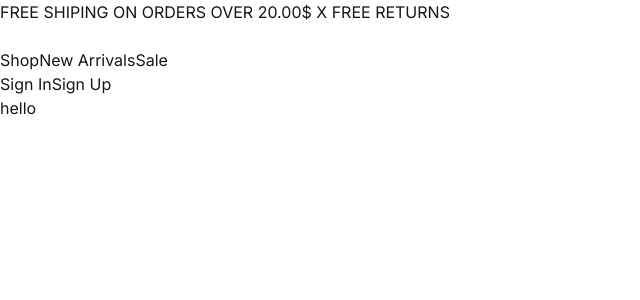
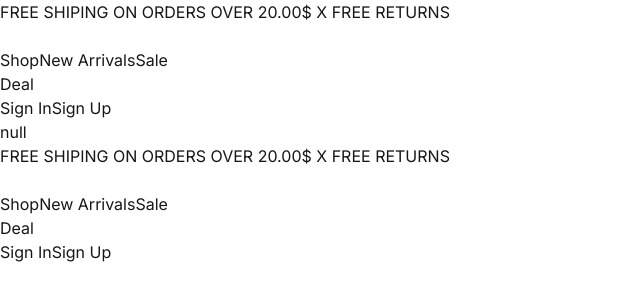
Before and after one commit to nikakaladze/TBC-Final-Project, a Next.js app in the folder my-app/: page / in a window 1280 px wide. Shown: the top 300 px of the page, without its empty margins (0-640 px from the left). Built offline with nearby package versions, Linux system fonts and the light colour scheme; no server answers.

Commit message:
chore:add Sign in page

```diff
--- a/my-app/src/actions/auth.ts
+++ b/my-app/src/actions/auth.ts
@@ -64,8 +64,13 @@ export async function validateSessionToken(
         expiresAt: session.expiresAt,
       },
     });
+
   }
-  return { session, user };
+  const safeUser = {
+    ...user,
+    passwordHash:undefined
+  }
+  return { session, user:safeUser };
 }
 
 export async function invalidateSession(sessionId: string): Promise<void> {
@@ -73,7 +78,7 @@ export async function invalidateSession(sessionId: string): Promise<void> {
 }
 
 export type SessionValidationResult =
-  | { session: Session; user: User }
+  | { session: Session; user: Omit<User,"passwordHash">}
   | { session: null; user: null };
 
 // ...
--- a/my-app/src/app/layout.tsx
+++ b/my-app/src/app/layout.tsx
@@ -1,6 +1,8 @@
 import type { Metadata } from "next";
 import "./globals.css";
 import { Inter } from "next/font/google";
+import { getCurrentSession } from "@/actions/auth";
+import Header from "@/components/layout/Header";
 
 const inter = Inter({ subsets: ["latin"] });
 export const metadata: Metadata = {
@@ -8,14 +10,21 @@ export const metadata: Metadata = {
   description: "Generated by create next app",
 };
 
-export default function RootLayout({
+const RootLayout = async({
   children,
-}: Readonly<{
-  children: React.ReactNode;
-}>) {
-  return (
+}:Readonly<{
+  children:React.ReactNode}>
+) => {
+  const {user } = await getCurrentSession();
+  return(
     <html lang="en">
-      <body className={`${inter.className} antialiased`}>{children}</body>
+      <body className={`${inter.className} antialiased bg-white min-h-[-125vh]`}>
+        <Header user={user}/>
+        {children}
+
+      </body>
     </html>
-  );
+  )
 }
+
+export default RootLayout;
--- a/my-app/src/app/page.tsx
+++ b/my-app/src/app/page.tsx
@@ -1,14 +1,20 @@
+import { getCurrentSession } from "@/actions/auth";
 import Header from "@/components/layout/Header";
 import Image from "next/image";
 
 
+const Home = async () => {
+    const {user} = await getCurrentSession();
 
-export default function Home() {
+    return(
+        <>
+        <div>
 
- return(
-  <>
-  <Header />
-  <h1>hello </h1>
-  </>
- )
+            {JSON.stringify(user)}
+        </div>
+        <Header user={user}/>
+        </>
+    )
 }
+
+export default Home;
--- a/my-app/src/components/layout/Header.tsx
+++ b/my-app/src/components/layout/Header.tsx
@@ -1,6 +1,14 @@
 "use client";
+import { logoutUser } from "@/actions/auth";
+import { User } from "@prisma/client";
 import Link from "next/link";
+import { useRouter } from "next/navigation";
+import router from "next/router";
 import React, { useEffect, useState } from "react";
+
+type HeaderProps = {
+  user: Omit<User, "passwordHash"> | null;
+};
 
 const AnnouncementBar: any = () => {
   return (
@@ -14,7 +22,9 @@ const AnnouncementBar: any = () => {
   );
 };
 
-const Header = () => {
+const Header = ({ user }: HeaderProps) => {
+  const router = useRouter();
+
   const [isOpen, setIsOpen] = useState<boolean>(false);
   const [prevScrollY, setPrevScrollY] = useState<number>(0);
 
@@ -75,27 +85,14 @@ const Header = () => {
               </nav>
             </div>
 
-            <Link href={"#"}></Link>
+            <Link href={"#"} className="absolute left 1/2 -translate-x-1/2">
+              <span className="text-xl sm:2-xl font-bold tracking-tight">
+                Deal
+              </span>
+            </Link>
 
             <div className="flex flex-1 justify-end items-center    gap-2 sm:gap-4">
-              <button className="text-gray-700 hover:text-gray-700 hidden sm:block">
-                <svg
-                  xmlns="http://www.w3.org/2000/svg"
-                  className="h-5 w-5 sm:h-6 sm:w-6"
-                  fill="none"
-                  viewBox="0 0 24 24"
-                  stroke="currentColor"
-                >
-                  <path
-                    strokeLinecap="round"
-                    strokeLinejoin="round"
-                    strokeWidth={2}
-                    d="M4 6h16M4 12h16M4 18h16"
-                  />
-                </svg>
-              </button>
-              <Link href={"/auth/sign-in"}>Sign In</Link>
-              <Link href={"/auth/sign-up"}>Sign Up</Link>
+              <button className="text-gray-700 hover:text-gray-700 hidden sm:block"></button>
               <button className="text-gray-700 hover:text-gray-900 relative">
                 <svg
                   xmlns="http://www.w3.org/2000/svg"
@@ -111,8 +108,42 @@ const Header = () => {
                     d="M4 6h16M4 12h16M4 18h16"
                   />
                 </svg>
-                <span className='absolute -top-1 -right-1 bg-black text-white text-[10px] sm:text-xs w-3.5 h-3.5 sm:w-4 sm:h-4 rounded-full flex items-center justify-center'></span>
+                <span className="absolute -top-1 -right-1 bg-black text-white text-[10px] sm:text-xs w-3.5 h-3.5 sm:w-4 sm:h-4 rounded-full flex items-center justify-center"></span>
               </button>
+
+              {user ? (
+                <div className="flex items-center gap-2 sm:gap-4">
+                  <span className="text-sm text-gray-700 hidden md:block">
+                    {user.email}
+                  </span>
+                  <Link
+                    href="#"
+                    className="text-xs sm:text-sm font-medium text-gray-700 hover:text-gray-900"
+                    onClick={async (e) => {
+                      e.preventDefault();
+                      await logoutUser();
+                      router.refresh();
+                    }}
+                  >
+                    Sign Out
+                  </Link>
+                </div>
+              ) : (
+                <React.Fragment>
+                  <Link
+                    href="/auth/sign-in"
+                    className="text-xs sm:text-sm font-medium text-gray-700 hover:text-gray-900"
+                  >
+                    Sign In
+                  </Link>
+                  <Link
+                    href="/auth/sign-up"
+                    className="text-xs sm:text-sm font-medium text-gray-700 hover:text-gray-900"
+                  >
+                    Sign Up
+                  </Link>
+                </React.Fragment>
+              )}
             </div>
           </div>
         </div>
```
Also changed, not shown: my-app/src/app/auth/sign-in/page.tsx (added, +9 -0 lines), my-app/public/search.svg (added).
